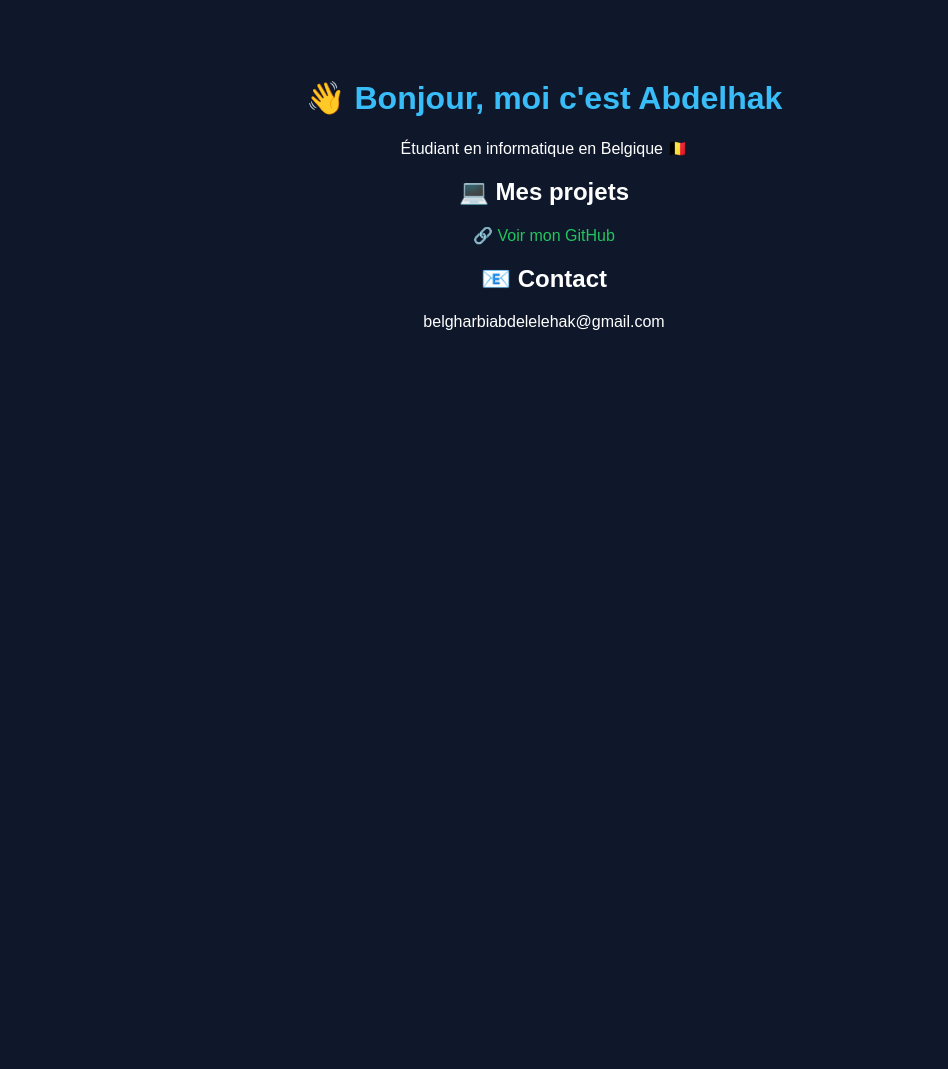
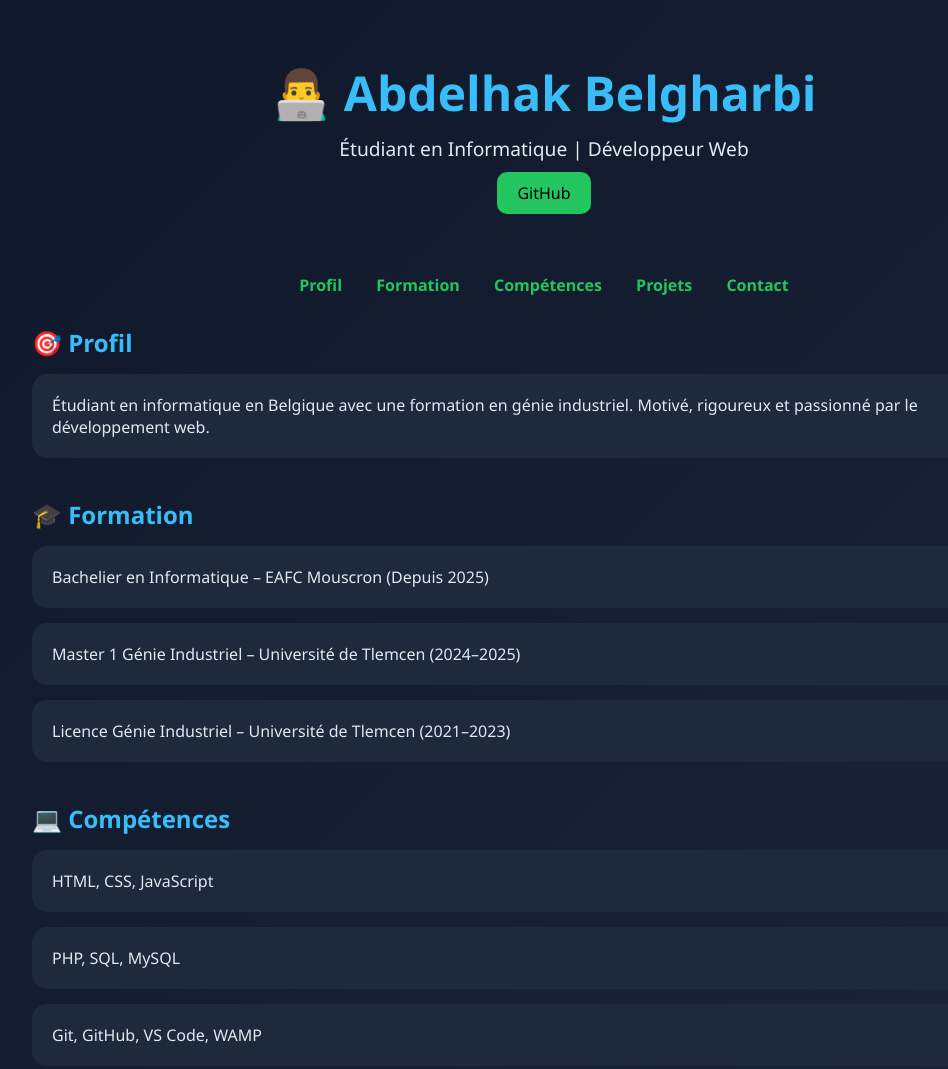
Before and after one commit to belgharbiabdelelhak/abdelhak.github.io, a plain HTML site: page index.html in a window 1280 px wide. Shown: the top 1069 px of the page, without its empty margins (96-1044 px from the left). Before the commit the page ends 800 px from the top, so only its background shows below. Drawn offline with Linux system fonts and the light colour scheme.

Commit message:
Revamp portfolio structure and styling
Updated the portfolio layout and content with new sections for profile, education, skills, projects, and contact information.

```diff
--- a/index.html
+++ b/index.html
@@ -2,36 +2,162 @@
 <html lang="fr">
 <head>
 <meta charset="UTF-8">
-    <title>Abdelhak - Portfolio</title>
+<meta name="viewport" content="width=device-width, initial-scale=1.0">
+<title>Abdelhak Belgharbi - Portfolio</title>
+
 <style>
+* {
+    margin: 0;
+    padding: 0;
+    box-sizing: border-box;
+}
+
 body {
-            font-family: Arial;
-            background-color: #0f172a;
-            color: white;
+    font-family: 'Segoe UI', sans-serif;
+    background: linear-gradient(135deg, #0f172a, #1e293b);
+    color: #e2e8f0;
+}
+
+/* HEADER */
+header {
     text-align: center;
-            padding: 50px;
+    padding: 60px 20px;
 }
-        h1 {
+
+header h1 {
+    font-size: 3em;
     color: #38bdf8;
 }
-        a {
+
+header p {
+    margin-top: 10px;
+    font-size: 1.2em;
+}
+
+/* NAV */
+nav {
+    text-align: center;
+    margin-bottom: 30px;
+}
+
+nav a {
+    margin: 0 15px;
+    text-decoration: none;
     color: #22c55e;
+    font-weight: bold;
+}
+
+/* SECTION */
+.section {
+    width: 80%;
+    margin: auto;
+    margin-bottom: 40px;
+}
+
+.section h2 {
+    margin-bottom: 15px;
+    color: #38bdf8;
+}
+
+/* CARD */
+.card {
+    background: #1e293b;
+    padding: 20px;
+    border-radius: 15px;
+    margin-bottom: 15px;
+    transition: 0.3s;
+}
+
+.card:hover {
+    transform: scale(1.03);
+}
+
+/* BUTTON */
+.btn {
+    display: inline-block;
+    padding: 10px 20px;
+    background: #22c55e;
+    color: black;
+    border-radius: 10px;
     text-decoration: none;
+    margin-top: 10px;
+}
+
+/* FOOTER */
+footer {
+    text-align: center;
+    padding: 20px;
+    opacity: 0.7;
 }
 </style>
+
 </head>
+
 <body>
 
-    <h1>👋 Bonjour, moi c'est Abdelhak</h1>
-    <p>Étudiant en informatique en Belgique 🇧🇪</p>
+<header>
+    <h1>👨‍💻 Abdelhak Belgharbi</h1>
+    <p>Étudiant en Informatique | Développeur Web</p>
+    <a class="btn" href="https://github.com/belgharbiabdelhak">GitHub</a>
+</header>
 
-    <h2>💻 Mes projets</h2>
-    <p>
-        🔗 <a href="https://github.com/abdelhak">Voir mon GitHub</a>
-    </p>
+<nav>
+    <a href="#profil">Profil</a>
+    <a href="#formation">Formation</a>
+    <a href="#skills">Compétences</a>
+    <a href="#projets">Projets</a>
+    <a href="#contact">Contact</a>
+</nav>
 
+<div class="section" id="profil">
+    <h2>🎯 Profil</h2>
+    <div class="card">
+        Étudiant en informatique en Belgique avec une formation en génie industriel.
+        Motivé, rigoureux et passionné par le développement web.
+    </div>
+</div>
+
+<div class="section" id="formation">
+    <h2>🎓 Formation</h2>
+    <div class="card">Bachelier en Informatique – EAFC Mouscron (Depuis 2025)</div>
+    <div class="card">Master 1 Génie Industriel – Université de Tlemcen (2024–2025)</div>
+    <div class="card">Licence Génie Industriel – Université de Tlemcen (2021–2023)</div>
+</div>
+
+<div class="section" id="skills">
+    <h2>💻 Compétences</h2>
+    <div class="card">HTML, CSS, JavaScript</div>
+    <div class="card">PHP, SQL, MySQL</div>
+    <div class="card">Git, GitHub, VS Code, WAMP</div>
+</div>
+
+<div class="section" id="projets">
+    <h2>🚀 Projets</h2>
+    <div class="card">
+        <strong>Portfolio personnel</strong><br>
+        Site web hébergé avec GitHub Pages
+    </div>
+    <div class="card">
+        <strong>Application PHP/MySQL</strong><br>
+        Gestion de jeux avec recherche et tri
+    </div>
+    <div class="card">
+        <strong>Simulation FlexSim</strong><br>
+        Système de production industriel
+    </div>
+</div>
+
+<div class="section" id="contact">
     <h2>📧 Contact</h2>
-    <p>belgharbiabdelelehak@gmail.com</p>
+    <div class="card">
+        Email : tonemail@gmail.com <br>
+        GitHub : <a href="https://github.com/belgharbiabdelhak">Voir mon profil</a>
+    </div>
+</div>
+
+<footer>
+    © 2026 Abdelhak Belgharbi
+</footer>
 
 </body>
 </html>
```
Lines whose indentation alone changed are shown as unchanged.
